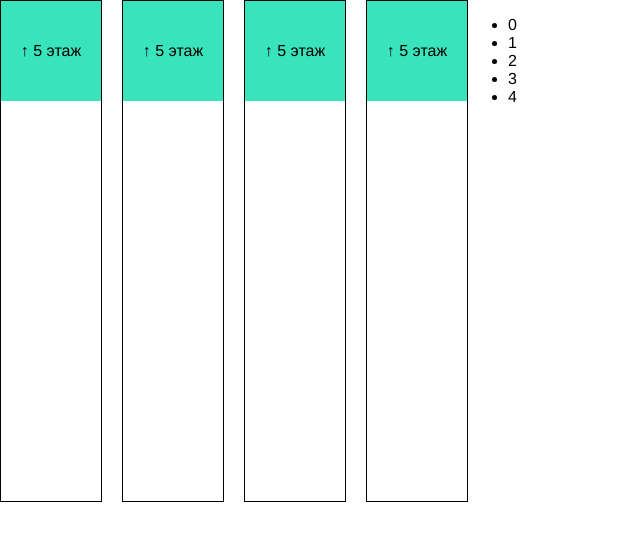
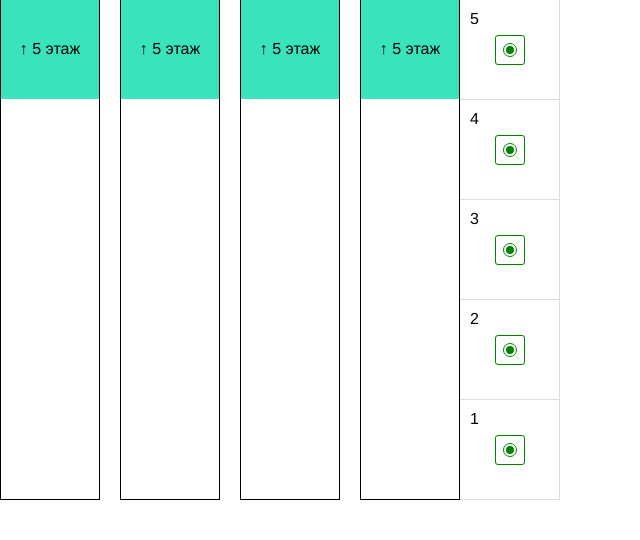
Before and after one commit to AlekseySemiconductor/elevator, a Vue app: page / in a window 1280 px wide. Shown: the top 540 px of the page, without its empty margins (0-640 px from the left). Built offline with nearby package versions, Linux system fonts and the light colour scheme.

Commit message:
adds floor component

```diff
--- a/src/App.vue
+++ b/src/App.vue
@@ -12,6 +12,9 @@ export default {
 </script>
 
 <style lang="scss">
+* {
+  box-sizing: border-box;
+}
 body {
   margin: 0;
 }
--- /dev/null
+++ b/src/assets/scss/AppFloor.scss
@@ -0,0 +1,61 @@
+.floor {
+  position: relative;
+  display: flex;
+  justify-content: center;
+  align-items: center;
+  height: 100px;
+  border-bottom: 1px solid #ddd;
+
+  &__index {
+    position: absolute;
+    left: 10px;
+    top: 10px;
+  }
+
+  &__button {
+    position: relative;
+    width: 30px;
+    height: 30px;
+    border: 1px solid #008200;
+    border-radius: 3px;
+    cursor: pointer;
+
+    &:before {
+      content: "";
+      position: absolute;
+      left: 50%;
+      top: 50%;
+      transform: translate(-50%, -50%);
+      display: block;
+      width: 12px;
+      height: 12px;
+      border-radius: 50%;
+      border: 1px solid #008200;
+    }
+
+    &:after {
+      content: "";
+      position: absolute;
+      left: 50%;
+      top: 50%;
+      transform: translate(-50%, -50%);
+      display: block;
+      width: 8px;
+      height: 8px;
+      border-radius: 50%;
+      background-color: #008200;
+    }
+
+    &--active {
+      border: 1px solid #ffa500;
+
+      &:before {
+        border: 1px solid #ffa500;
+      }
+
+      &:after {
+        background-color: #ffa500;
+      }
+    }
+  }
+}
--- a/src/assets/scss/MainLayout.scss
+++ b/src/assets/scss/MainLayout.scss
@@ -7,5 +7,7 @@
   }
 
   &__floors {
+    width: 100px;
+    border-right: 1px solid #ddd;
   }
 }
--- /dev/null
+++ b/src/components/AppFloor.vue
@@ -0,0 +1,25 @@
+<template>
+  <div class="floor">
+    <span class="floor__index">{{ floorIndex }}</span>
+    <div class="floor__button"></div>
+  </div>
+</template>
+
+<script lang="ts">
+export default {
+  props: {
+    floorIndex: Number,
+  },
+  data() {
+    return {};
+  },
+  created() {
+    console.log(23);
+  },
+  methods: {},
+};
+</script>
+
+<style scoped lang="scss">
+@import "@/assets/scss/AppFloor.scss";
+</style>
--- a/src/layouts/MainLayout.vue
+++ b/src/layouts/MainLayout.vue
@@ -7,20 +7,19 @@
         :floorsCount="floorsCount"
       />
     </div>
-    <ul class="main-layout__floors">
-      <li
+    <div class="main-layout__floors">
+      <AppFloor
         v-for="floorIndex in floors"
         :key="floorIndex"
-        class="main-layout__floor"
-      >
-        {{ floorIndex }}
-      </li>
-    </ul>
+        :floorIndex="floorIndex"
+      />
+    </div>
   </div>
 </template>
 
 <script lang="ts">
 import AppShaft from "@/components/AppShaft.vue";
+import AppFloor from "@/components/AppFloor.vue";
 import range from "lodash/range";
 
 const floorsCount = 5; // количество этажей
@@ -31,11 +30,12 @@ export default {
     return {
       shafts: range(shaftsCount),
       floorsCount,
-      floors: range(floorsCount),
+      floors: range(floorsCount).map((x) => floorsCount - x),
     };
   },
   components: {
     AppShaft,
+    AppFloor,
   },
 };
 </script>
```
